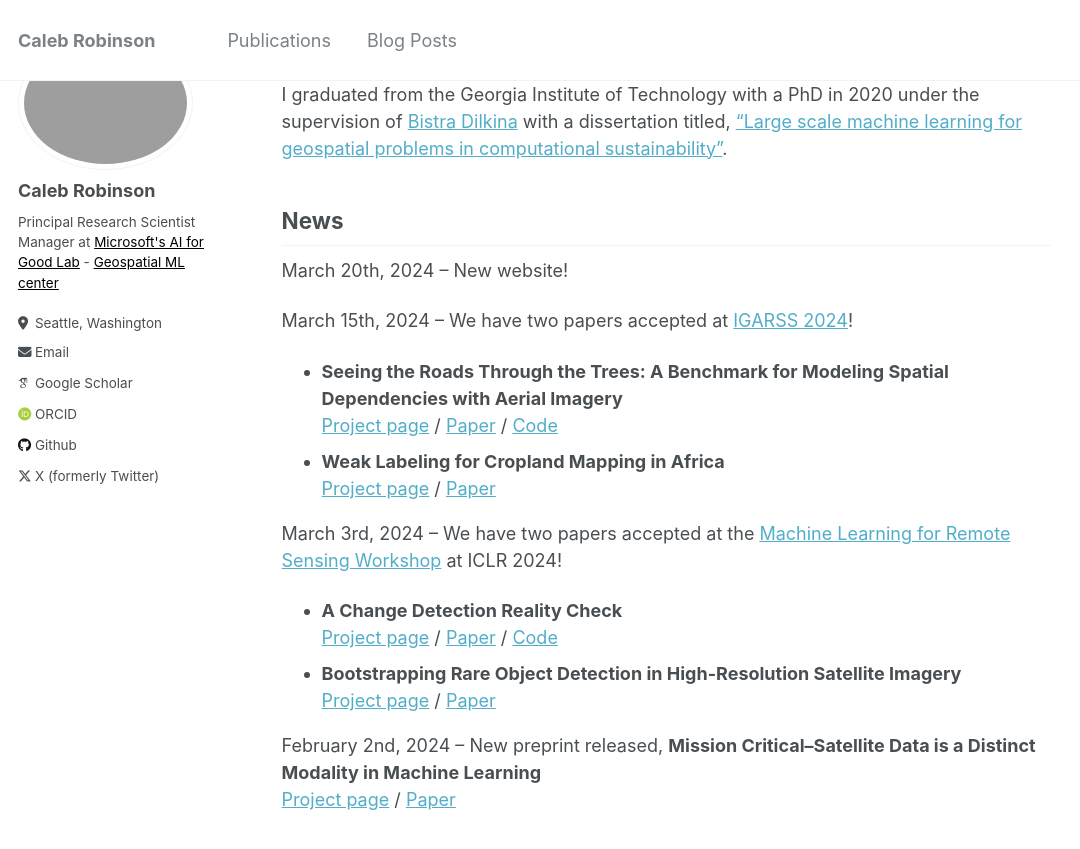
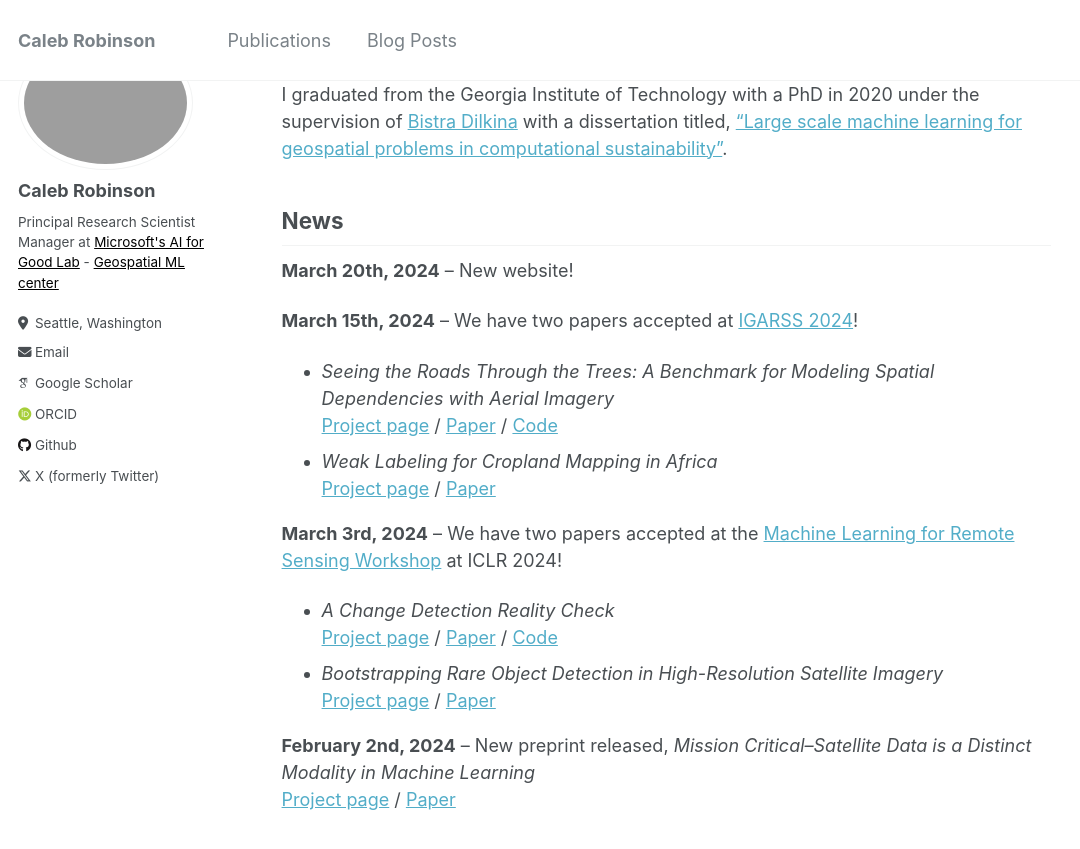
Before and after one commit to calebrob6/calebrob6.github.io, a Jekyll site: the page built from _pages/about.md, in a window 1280 px wide and 900 px high, scrolled down 399 px. Shown: the top 849 px of the window, without its empty margins (0-1080 px from the left). Built offline with Jekyll 4.4.1, drawn with Linux system fonts in a browser that asks for light colours; some web fonts are replaced.

Commit message:
Tuning home page

```diff
--- a/_pages/about.md
+++ b/_pages/about.md
@@ -14,17 +14,17 @@ I graduated from the Georgia Institute of Technology with a PhD in 2020 under th
 
 ## News
 
-March 20th, 2024 -- New website!
+**March 20th, 2024** -- New website!
 
 
-March 15th, 2024 -- We have two papers accepted at [IGARSS 2024](https://www.2024.ieeeigarss.org/index.php)!
-- **Seeing the Roads Through the Trees: A Benchmark for Modeling Spatial Dependencies with Aerial Imagery** <br/> [Project page](publication/2024-01-01-Seeing-the-Roads-Through-the-Trees-A-Benchmark-for-Modeling-Spatial-Dependencies-with-Aerial-Imagery) / [Paper](https://arxiv.org/abs/2401.06762) / [Code](https://github.com/isaaccorley/ChesapeakeRSC)
-- **Weak Labeling for Cropland Mapping in Africa** <br/> [Project page](publication/2024-01-01-Weak-Labeling-for-Cropland-Mapping-in-Africa) / [Paper](https://arxiv.org/abs/2401.07014)
+**March 15th, 2024** -- We have two papers accepted at [IGARSS 2024](https://www.2024.ieeeigarss.org/index.php)!
+- *Seeing the Roads Through the Trees: A Benchmark for Modeling Spatial Dependencies with Aerial Imagery* <br/> [Project page](publication/2024-01-01-Seeing-the-Roads-Through-the-Trees-A-Benchmark-for-Modeling-Spatial-Dependencies-with-Aerial-Imagery) / [Paper](https://arxiv.org/abs/2401.06762) / [Code](https://github.com/isaaccorley/ChesapeakeRSC)
+- *Weak Labeling for Cropland Mapping in Africa* <br/> [Project page](publication/2024-01-01-Weak-Labeling-for-Cropland-Mapping-in-Africa) / [Paper](https://arxiv.org/abs/2401.07014)
 
 
-March 3rd, 2024 -- We have two papers accepted at the [Machine Learning for Remote Sensing Workshop](https://ml-for-rs.github.io/iclr2024/) at ICLR 2024!
-- **A Change Detection Reality Check** <br/> [Project page](publication/2024-01-01-A-Change-Detection-Reality-Check) / [Paper](https://arxiv.org/abs/2402.06994) / [Code](https://github.com/isaaccorley/a-change-detection-reality-check)
-- **Bootstrapping Rare Object Detection in High-Resolution Satellite Imagery** <br/> [Project page](publication/2024-01-01-Bootstrapping-Rare-Object-Detection-in-High-Resolution-Satellite-Imagery) / [Paper](https://arxiv.org/abs/2403.02736)
+**March 3rd, 2024** -- We have two papers accepted at the [Machine Learning for Remote Sensing Workshop](https://ml-for-rs.github.io/iclr2024/) at ICLR 2024!
+- *A Change Detection Reality Check* <br/> [Project page](publication/2024-01-01-A-Change-Detection-Reality-Check) / [Paper](https://arxiv.org/abs/2402.06994) / [Code](https://github.com/isaaccorley/a-change-detection-reality-check)
+- *Bootstrapping Rare Object Detection in High-Resolution Satellite Imagery* <br/> [Project page](publication/2024-01-01-Bootstrapping-Rare-Object-Detection-in-High-Resolution-Satellite-Imagery) / [Paper](https://arxiv.org/abs/2403.02736)
 
 
-February 2nd, 2024 -- New preprint released, **Mission Critical--Satellite Data is a Distinct Modality in Machine Learning** <br/> [Project page](publication/2024-01-01-Mission-Critical-Satellite-Data-is-a-Distinct-Modality-in-Machine-Learning) / [Paper](https://arxiv.org/abs/2402.01444)
+**February 2nd, 2024** -- New preprint released, *Mission Critical--Satellite Data is a Distinct Modality in Machine Learning* <br/> [Project page](publication/2024-01-01-Mission-Critical-Satellite-Data-is-a-Distinct-Modality-in-Machine-Learning) / [Paper](https://arxiv.org/abs/2402.01444)
```
